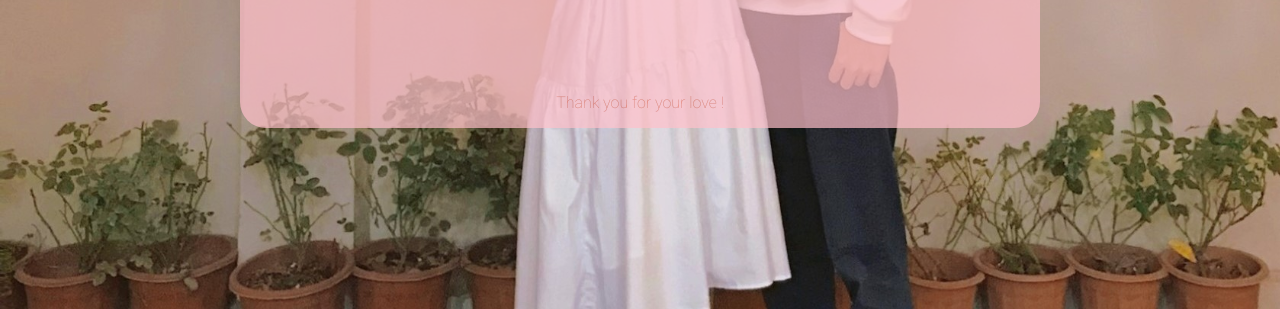
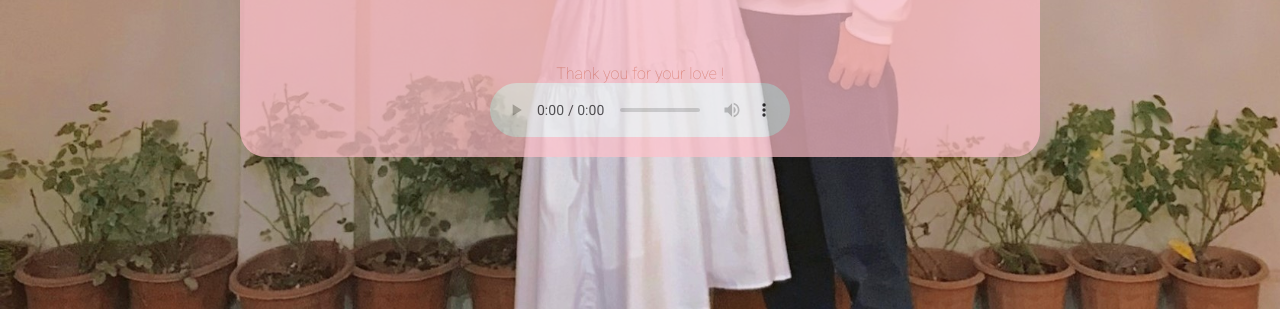
Before and after one commit to vubinh127/fallinlove.github.io, a plain HTML site: page index.html in a window 1280 px wide. Shown: the part 491-800 px from the top of the page. Drawn offline with nearby package versions, Linux system fonts and the light colour scheme; animation ran at ten frames a second.

Commit message:
Update index.html

```diff
--- a/index.html
+++ b/index.html
@@ -53,6 +53,11 @@
         </div>
 
         <p class="say-thank">Thank you for your love !</p>
+        <center>
+            <audio controls autoplay preload="auto">
+                <source src="music/AngelBaby.mp3" type="audio/mp3">
+            </audio>
+        </center>
     </div>
 
     <style>
```
